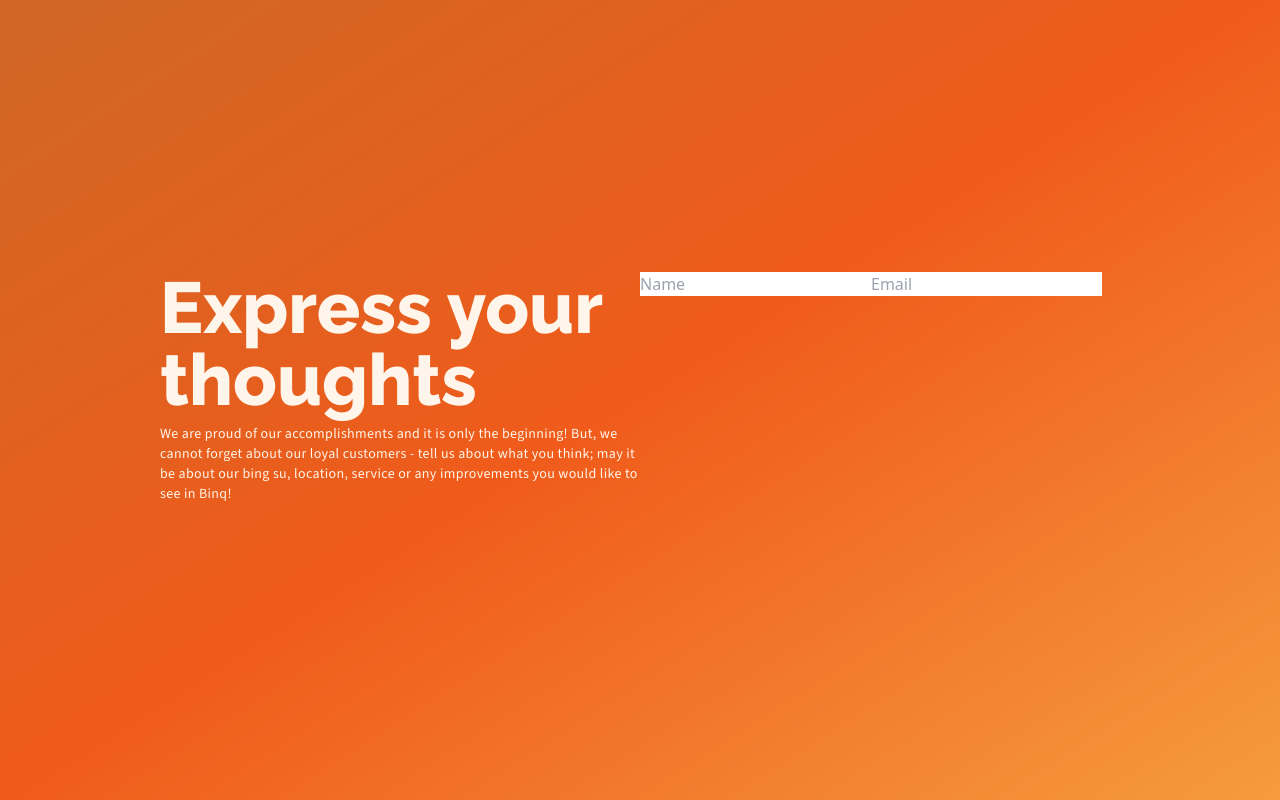
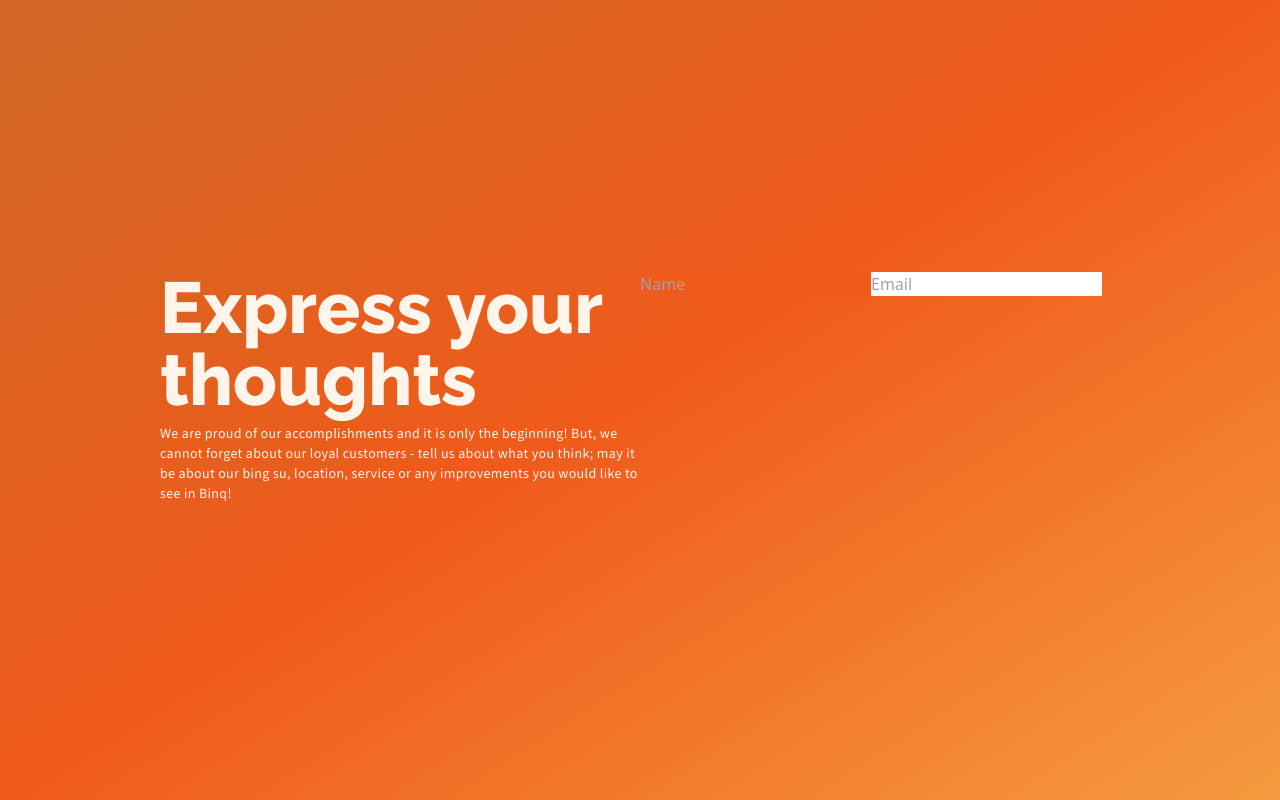
Before and after one commit to 25Ericcheong/binq, a Vue app: page / in a window 1280 px wide. Shown: the part 7234-8034 px from the top of the page. Built offline with nearby package versions, Linux system fonts and the light colour scheme.

Commit message:
feat: Find out input was implemented correctly but did not realize since color matched with background of input

```diff
--- a/src/components/feedback.vue
+++ b/src/components/feedback.vue
@@ -10,8 +10,8 @@ const userInfo = ref<UserInfo>({
   name: "",
   email: "",
 });
-// const name = ref("")
-// const email = ref("")
+const name = ref("");
+const email = ref("");
 </script>
 
 <template>
@@ -34,10 +34,13 @@ const userInfo = ref<UserInfo>({
       </p>
     </section>
     <section class="w-1/2">
-      <input v-model="userInfo.name" placeholder="Name" /><input
-        v-model="userInfo.email"
-        placeholder="Email"
+      <input
+        class="bg-orangebq"
+        v-model="userInfo.name"
+        placeholder="Name"
+        type="input"
       />
+      <input v-model="userInfo.email" placeholder="Email" type="input" />
     </section>
   </div>
 </template>
```
